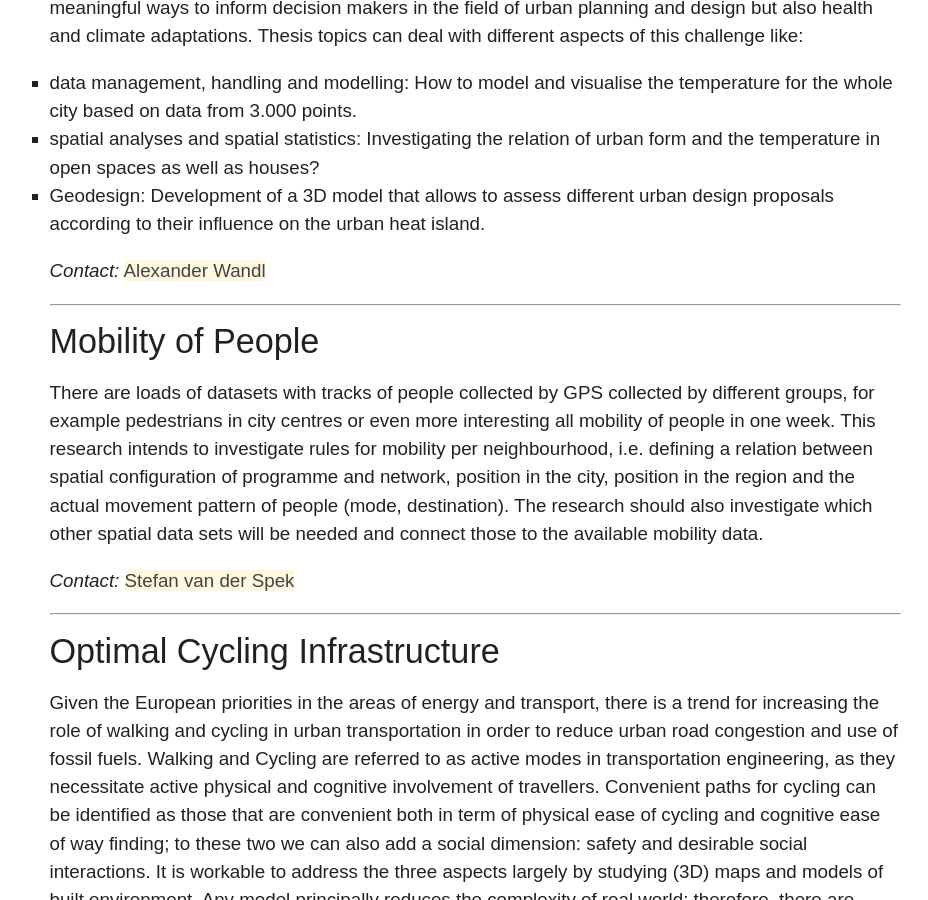
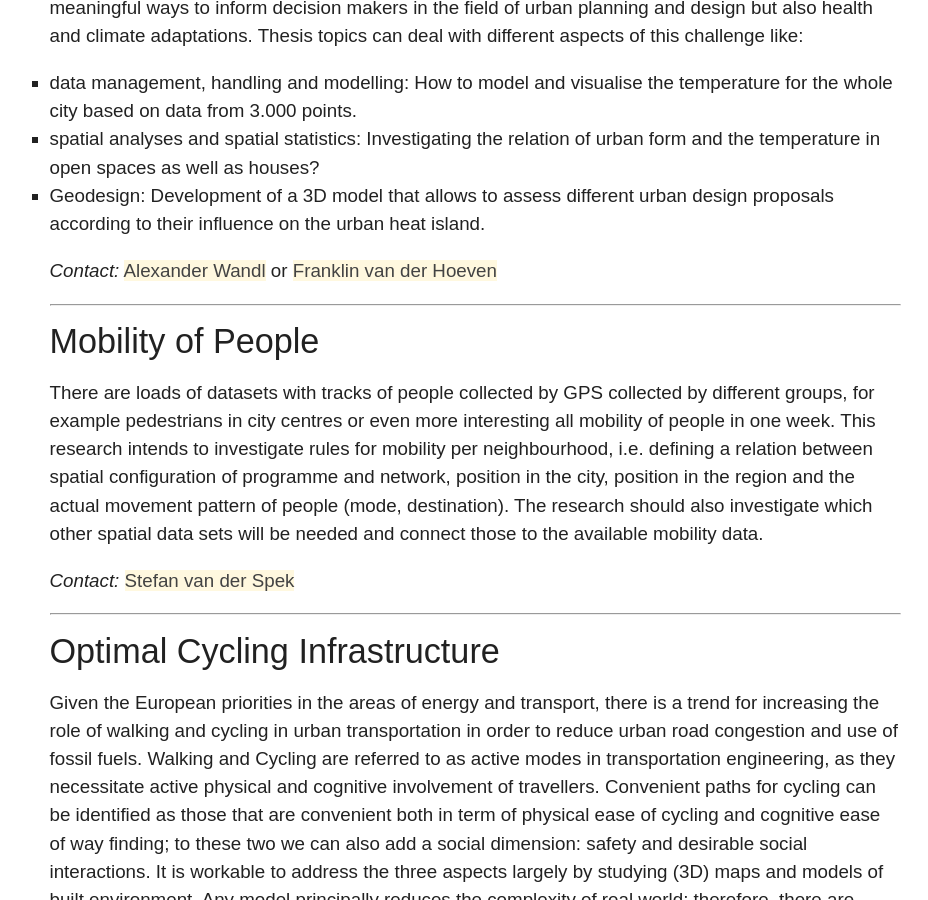
Before and after one commit to tudelft3d/geo2020, a Jekyll site: the page built from potentialtopics/urbanism/index.md, in a window 1280 px wide and 900 px high, scrolled down 706 px. Shown: the whole window, without its empty margins (165-1093 px from the left). Built offline with Jekyll 4.4.1, drawn with Linux system fonts in a browser that asks for light colours; nearby versions of some CDN libraries.

Commit message:
frank vd hoeven also for alex topic

```diff
--- a/potentialtopics/urbanism/index.md
+++ b/potentialtopics/urbanism/index.md
@@ -24,7 +24,7 @@ Thesis topics can deal with different aspects of this challenge like:
   - spatial analyses and spatial statistics: Investigating the relation of urban form and the temperature in open spaces as well as houses?
   - Geodesign: Development of a 3D model that allows to assess different urban design proposals according to their influence on the urban heat island.
 
-*Contact:* [Alexander Wandl](mailto:a.wandl@tudelft.nl)
+*Contact:* [Alexander Wandl](mailto:a.wandl@tudelft.nl) or [Franklin van der Hoeven](mailto:F.D.vanderHoeven@tudelft.nl)
 
 - - -
 
```
